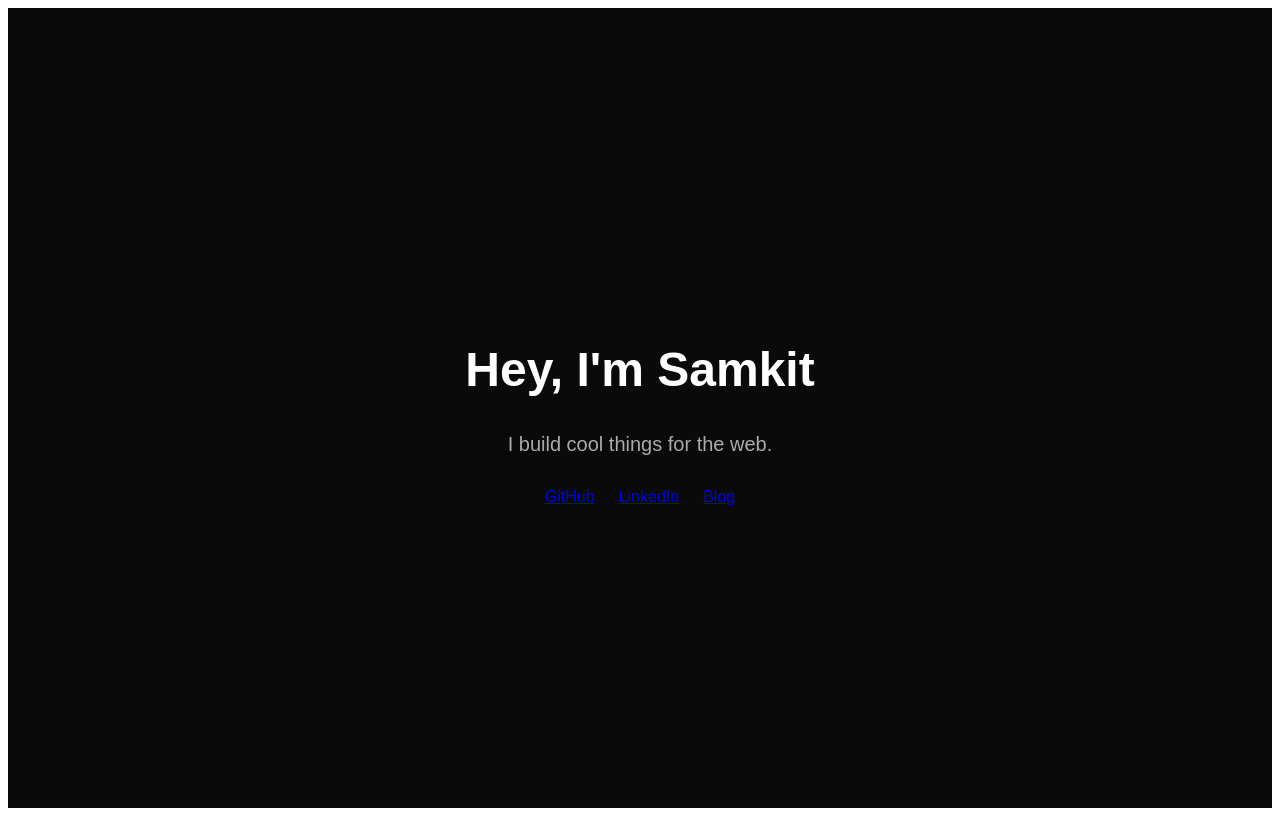
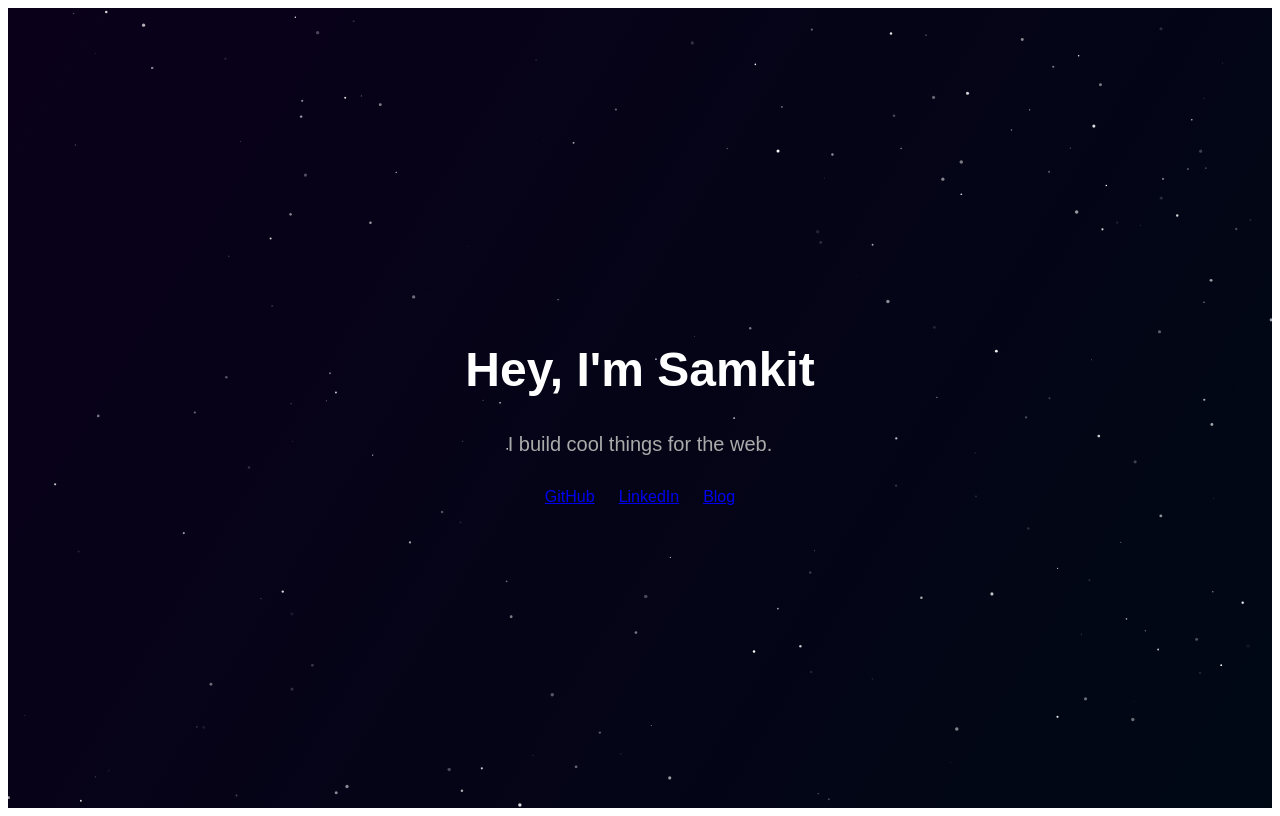
Before and after one commit to devSamkit/nextJSMain, a Next.js app: page / in a window 1280 px wide. Built offline with nearby package versions, Linux system fonts and the light colour scheme.

Commit message:
updated background

```diff
--- a/pages/index.js
+++ b/pages/index.js
@@ -1,6 +1,90 @@
+import { useEffect, useRef } from "react";
+
 export default function Home() {
+  const canvasRef = useRef(null);
+
+  useEffect(() => {
+    const canvas = canvasRef.current;
+    const ctx = canvas.getContext("2d");
+    let stars = [];
+    let animationFrame;
+    let mouse = { x: 0, y: 0 }; // Track mouse position
+    let parallax = { x: 0, y: 0 }; // Smooth movement effect
+
+    function resize() {
+      canvas.width = window.innerWidth;
+      canvas.height = window.innerHeight;
+    }
+    window.addEventListener("resize", resize);
+    resize();
+
+    // Mouse movement listener
+    window.addEventListener("mousemove", (e) => {
+      mouse.x = (e.clientX / window.innerWidth - 0.5) * 2; // -1 to 1
+      mouse.y = (e.clientY / window.innerHeight - 0.5) * 2; // -1 to 1
+    });
+
+    // Generate stars
+    for (let i = 0; i < 200; i++) {
+      stars.push({
+        x: Math.random() * canvas.width,
+        y: Math.random() * canvas.height,
+        radius: Math.random() * 1.5 + 0.3,
+        velocity: Math.random() * 0.15 + 0.05,
+        alpha: Math.random(),
+        alphaChange: Math.random() * 0.02 + 0.005,
+        depth: Math.random() * 0.6 + 0.4, // parallax depth
+      });
+    }
+
+    function animate() {
+      // Smoothly interpolate parallax position
+      parallax.x += (mouse.x - parallax.x) * 0.05;
+      parallax.y += (mouse.y - parallax.y) * 0.05;
+
+      // Gradient background
+      const gradient = ctx.createLinearGradient(0, 0, canvas.width, canvas.height);
+      gradient.addColorStop(0, "#0a001a");
+      gradient.addColorStop(1, "#000814");
+      ctx.fillStyle = gradient;
+      ctx.fillRect(0, 0, canvas.width, canvas.height);
+
+      stars.forEach((star) => {
+        // Twinkle
+        star.alpha += star.alphaChange;
+        if (star.alpha <= 0 || star.alpha >= 1) {
+          star.alphaChange = -star.alphaChange;
+        }
+
+        // Move stars downward
+        star.y += star.velocity;
+        if (star.y > canvas.height) star.y = 0;
+
+        // Apply parallax shift (closer stars move more)
+        const offsetX = parallax.x * star.depth * 20;
+        const offsetY = parallax.y * star.depth * 20;
+
+        ctx.fillStyle = `rgba(255, 255, 255, ${star.alpha})`;
+        ctx.beginPath();
+        ctx.arc(star.x + offsetX, star.y + offsetY, star.radius, 0, Math.PI * 2);
+        ctx.fill();
+      });
+
+      animationFrame = requestAnimationFrame(animate);
+    }
+
+    animate();
+
+    return () => {
+      cancelAnimationFrame(animationFrame);
+      window.removeEventListener("resize", resize);
+    };
+  }, []);
+
   return (
     <main style={styles.main}>
+      <canvas ref={canvasRef} style={styles.canvas} />
+      <div style={styles.content}>
         <h1 style={styles.title}>Hey, I'm Samkit</h1>
         <p style={styles.subtitle}>I build cool things for the web.</p>
 
@@ -13,21 +97,36 @@ export default function Home() {
           </a>
           <a href="/blog">Blog</a>
         </div>
+      </div>
     </main>
   );
 }
 
 const styles = {
   main: {
+    position: "relative",
+    height: "100vh",
+    width: "100%",
+    overflow: "hidden",
+  },
+  canvas: {
+    position: "absolute",
+    top: 0,
+    left: 0,
+    zIndex: 0,
+  },
+  content: {
+    position: "relative",
+    zIndex: 1,
     display: "flex",
     flexDirection: "column",
     alignItems: "center",
     justifyContent: "center",
-    height: "100vh",
-    backgroundColor: "#0a0a0a",
+    height: "100%",
     color: "#fff",
     fontFamily: "sans-serif",
     textAlign: "center",
+    userSelect: "none",
   },
   title: {
     fontSize: "3rem",
```
Lines whose indentation alone changed are shown as unchanged.
